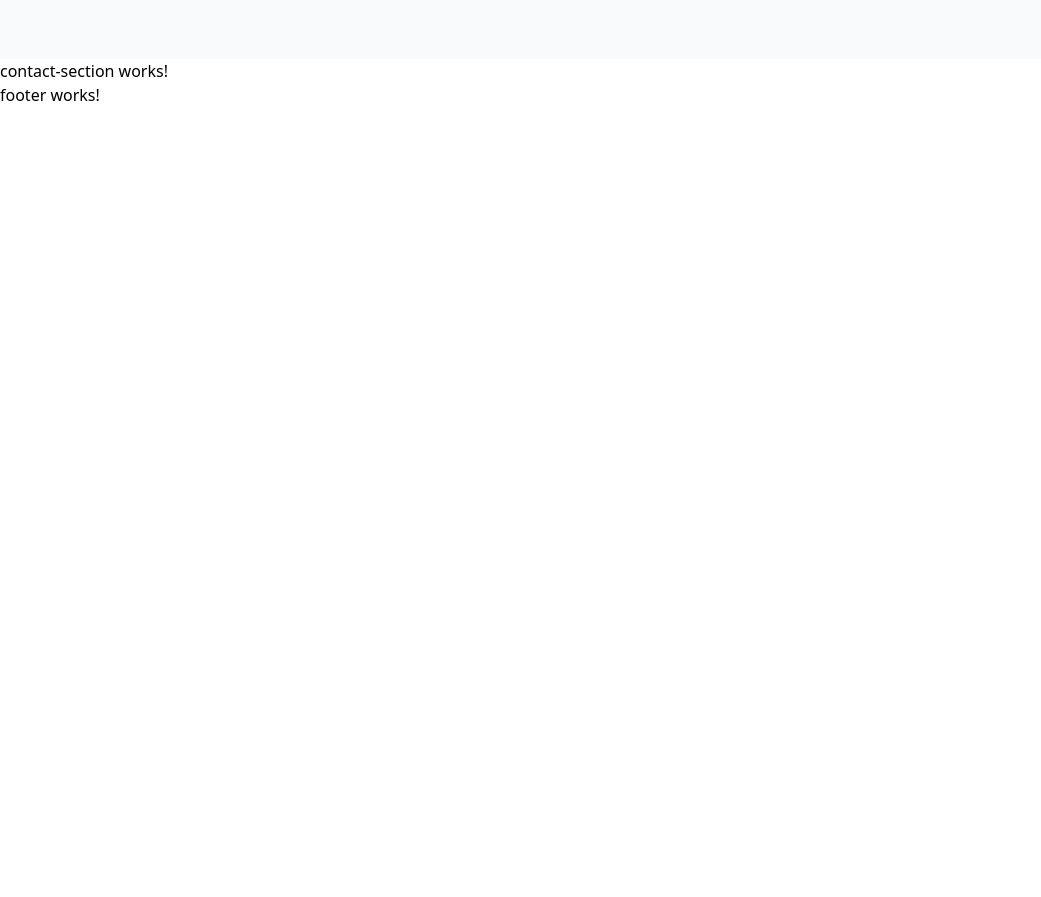
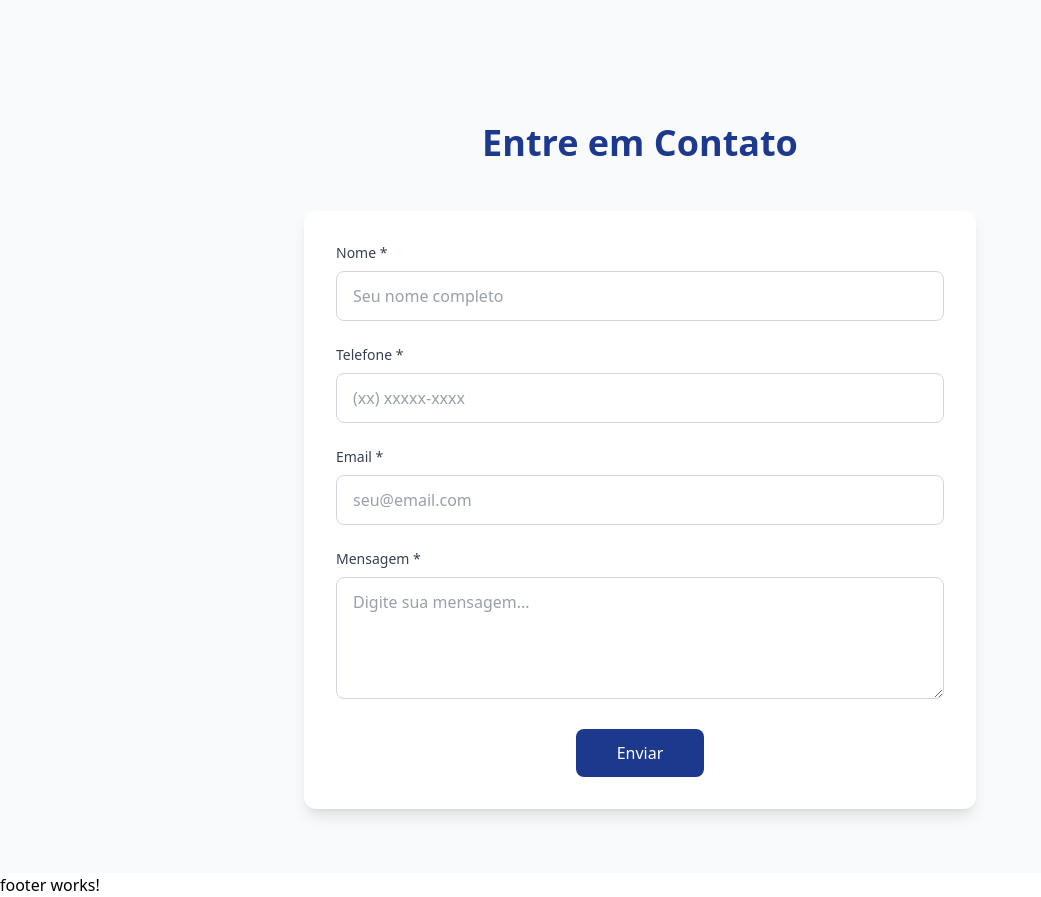
Before and after one commit to fabiords07/projeto-pdc-fullstack, an Angular app in the folder frontend/: page / in a window 1280 px wide. Shown: the part 1400-2297 px from the top of the page, without its empty margins (0-1041 px from the left). Before the commit the page ends 1507 px from the top, so only its background shows below. Built offline with nearby package versions, Linux system fonts and the light colour scheme.

Commit message:
feat: adds contact section

```diff
--- a/frontend/src/app/components/contact-section/contact-section.component.html
+++ b/frontend/src/app/components/contact-section/contact-section.component.html
@@ -1 +1,131 @@
-<p>contact-section works!</p>
+<section id="contato" class="bg-gray-50 py-16">
+  <div class="container mx-auto px-6">
+
+    <!-- Título -->
+    <div class="text-center mb-12">
+      <h2 class="text-3xl md:text-4xl font-semibold text-blue-900 mb-4">
+        Entre em Contato
+      </h2>
+    </div>
+
+    <!-- Formulário -->
+    <div class="max-w-2xl mx-auto">
+
+      <!-- Card do Formulário -->
+      <div class="bg-white rounded-xl shadow-lg p-6 md:p-8">
+
+        <!-- Mensagens de Sucesso/Erro -->
+        <div *ngIf="mensagemSucesso" class="mb-6 p-4 bg-green-100 border border-green-400 text-green-700 rounded-lg relative">
+          <span>{{ mensagemSucesso }}</span>
+          <button
+            (click)="fecharMensagem()"
+            class="absolute top-2 right-2 text-green-700 hover:text-green-900"
+          >
+            ✕
+          </button>
+        </div>
+
+        <div *ngIf="mensagemErro" class="mb-6 p-4 bg-red-100 border border-red-400 text-red-700 rounded-lg relative">
+          <span>{{ mensagemErro }}</span>
+          <button
+            (click)="fecharMensagem()"
+            class="absolute top-2 right-2 text-red-700 hover:text-red-900"
+          >
+            ✕
+          </button>
+        </div>
+
+        <!-- Formulário Principal -->
+        <form (ngSubmit)="onSubmit()" class="space-y-6">
+
+          <!-- Nome -->
+          <div>
+            <label for="nome" class="block text-sm font-medium text-gray-700 mb-2">
+              Nome *
+            </label>
+            <input
+              type="text"
+              id="nome"
+              name="nome"
+              [(ngModel)]="form.nome"
+              placeholder="Seu nome completo"
+              required
+              class="w-full px-3 py-2 text-sm border border-gray-300 rounded-lg focus:outline-none focus:ring-2 focus:ring-blue-500 focus:border-transparent text-gray-700 md:px-4 md:py-3 md:text-base"
+              [disabled]="enviando"
+            />
+          </div>
+
+          <!-- Telefone -->
+          <div>
+            <label for="telefone" class="block text-sm font-medium text-gray-700 mb-2">
+              Telefone *
+            </label>
+            <input
+              type="tel"
+              id="telefone"
+              name="telefone"
+              [(ngModel)]="form.telefone"
+              appPhoneMask
+              placeholder="(xx) xxxxx-xxxx"
+              required
+              class="w-full px-3 py-2 text-sm border border-gray-300 rounded-lg focus:outline-none focus:ring-2 focus:ring-blue-500 focus:border-transparent text-gray-700 md:px-4 md:py-3 md:text-base"
+              [disabled]="enviando"
+            />
+          </div>
+
+          <!-- Email -->
+          <div>
+            <label for="email" class="block text-sm font-medium text-gray-700 mb-2">
+              Email *
+            </label>
+            <input
+              type="email"
+              id="email"
+              name="email"
+              [(ngModel)]="form.email"
+              placeholder="seu@email.com"
+              required
+              class="w-full px-3 py-2 text-sm border border-gray-300 rounded-lg focus:outline-none focus:ring-2 focus:ring-blue-500 focus:border-transparent text-gray-700 md:px-4 md:py-3 md:text-base"
+              [disabled]="enviando"
+            />
+          </div>
+
+          <!-- Mensagem -->
+          <div>
+            <label for="mensagem" class="block text-sm font-medium text-gray-700 mb-2">
+              Mensagem *
+            </label>
+            <textarea
+              id="mensagem"
+              name="mensagem"
+              [(ngModel)]="form.mensagem"
+              placeholder="Digite sua mensagem..."
+              required
+              rows="4"
+              class="w-full px-3 py-2 text-sm border border-gray-300 rounded-lg focus:outline-none focus:ring-2 focus:ring-blue-500 focus:border-transparent text-gray-700 resize-vertical md:px-4 md:py-3 md:text-base"
+              [disabled]="enviando"
+            ></textarea>
+          </div>
+
+          <!-- Botão de Envio -->
+          <div class="text-center">
+            <button
+              type="submit"
+              [disabled]="enviando"
+              class="bg-blue-900 text-white px-8 py-3 rounded-lg font-medium hover:bg-blue-800 transition duration-300 disabled:opacity-50 disabled:cursor-not-allowed min-w-32"
+            >
+              <span *ngIf="!enviando">Enviar</span>
+              <span *ngIf="enviando" class="flex items-center justify-center">
+                <div class="animate-spin rounded-full h-4 w-4 border-b-2 border-white mr-2"></div>
+                Enviando...
+              </span>
+            </button>
+          </div>
+
+        </form>
+
+      </div>
+
+    </div>
+  </div>
+</section>
--- a/frontend/src/app/components/contact-section/contact-section.component.ts
+++ b/frontend/src/app/components/contact-section/contact-section.component.ts
@@ -1,11 +1,101 @@
 import { Component } from '@angular/core';
+import { CommonModule } from '@angular/common';
+import { FormsModule } from '@angular/forms';
+import { PhoneMaskDirective } from '../../directives/phone-mask.directive';
+
+interface ContatoForm {
+  nome: string;
+  telefone: string;
+  email: string;
+  mensagem: string;
+}
 
 @Component({
   selector: 'app-contact-section',
-  imports: [],
+  standalone: true,
+  imports: [CommonModule, FormsModule, PhoneMaskDirective],
   templateUrl: './contact-section.component.html',
-  styleUrl: './contact-section.component.css'
+  styleUrls: ['./contact-section.component.css']
 })
 export class ContactSectionComponent {
+  form: ContatoForm = {
+    nome: '',
+    telefone: '',
+    email: '',
+    mensagem: ''
+  };
 
+  enviando: boolean = false;
+  mensagemSucesso: string = '';
+  mensagemErro: string = '';
+
+  constructor() {}
+
+  onSubmit(): void {
+    if (this.validarFormulario()) {
+      this.enviarFormulario();
+    }
+  }
+
+  private validarFormulario(): boolean {
+    this.mensagemErro = '';
+
+    if (!this.form.nome.trim()) {
+      this.mensagemErro = 'Nome é obrigatório';
+      return false;
+    }
+
+    if (!this.form.telefone.trim()) {
+      this.mensagemErro = 'Telefone é obrigatório';
+      return false;
+    }
+
+    if (!this.form.email.trim()) {
+      this.mensagemErro = 'Email é obrigatório';
+      return false;
+    }
+
+    if (!this.isEmailValido(this.form.email)) {
+      this.mensagemErro = 'Email deve ter um formato válido';
+      return false;
+    }
+
+    if (!this.form.mensagem.trim()) {
+      this.mensagemErro = 'Mensagem é obrigatória';
+      return false;
+    }
+
+    return true;
+  }
+
+  private isEmailValido(email: string): boolean {
+    const emailRegex = /^[^\s@]+@[^\s@]+\.[^\s@]+$/;
+    return emailRegex.test(email);
+  }
+
+  private enviarFormulario(): void {
+    this.enviando = true;
+    this.mensagemErro = '';
+    this.mensagemSucesso = '';
+
+    setTimeout(() => {
+      this.enviando = false;
+      this.mensagemSucesso = 'Mensagem enviada com sucesso! Entraremos em contato em breve.';
+      this.limparFormulario();
+    }, 2000);
+  }
+
+  private limparFormulario(): void {
+    this.form = {
+      nome: '',
+      telefone: '',
+      email: '',
+      mensagem: ''
+    };
+  }
+
+  fecharMensagem(): void {
+    this.mensagemSucesso = '';
+    this.mensagemErro = '';
+  }
 }
--- /dev/null
+++ b/frontend/src/app/directives/phone-mask.directive.ts
@@ -0,0 +1,74 @@
+import { Directive, ElementRef, HostListener } from '@angular/core';
+
+@Directive({
+  selector: '[appPhoneMask]',
+  standalone: true
+})
+export class PhoneMaskDirective {
+
+  constructor(private el: ElementRef) {}
+
+  @HostListener('input', ['$event'])
+  onInput(event: any): void {
+    const input = event.target;
+    let value = input.value.replace(/\D/g, '');
+
+    if (value.length > 11) {
+      value = value.substring(0, 11);
+    }
+
+    let formattedValue = '';
+
+    if (value.length === 0) {
+      formattedValue = '';
+    } else if (value.length <= 2) {
+      formattedValue = `(${value}`;
+    } else if (value.length <= 7) {
+      formattedValue = `(${value.substring(0, 2)}) ${value.substring(2)}`;
+    } else {
+      formattedValue = `(${value.substring(0, 2)}) ${value.substring(2, 7)}-${value.substring(7)}`;
+    }
+
+    input.value = formattedValue;
+
+    const event2 = new Event('input', { bubbles: true });
+    input.dispatchEvent(event2);
+  }
+
+  @HostListener('keydown', ['$event'])
+  onKeyDown(event: KeyboardEvent): void {
+    const input = event.target as HTMLInputElement;
+    const value = input.value.replace(/\D/g, '');
+
+    const allowedKeys = [8, 9, 27, 13, 46, 35, 36, 37, 38, 39, 40];
+
+    if (allowedKeys.includes(event.keyCode) ||
+        (event.ctrlKey && [65, 67, 86, 88, 90].includes(event.keyCode))) {
+      return;
+    }
+
+    if (value.length >= 11 && ![8, 46].includes(event.keyCode)) {
+      event.preventDefault();
+      return;
+    }
+
+    if (event.keyCode < 48 || event.keyCode > 57) {
+      if (event.keyCode < 96 || event.keyCode > 105) {
+        event.preventDefault();
+      }
+    }
+  }
+
+  @HostListener('paste', ['$event'])
+  onPaste(event: ClipboardEvent): void {
+    event.preventDefault();
+    const pastedText = event.clipboardData?.getData('text') || '';
+    const numbers = pastedText.replace(/\D/g, '').substring(0, 11);
+
+    const input = event.target as HTMLInputElement;
+    input.value = numbers;
+
+    const inputEvent = new Event('input', { bubbles: true });
+    input.dispatchEvent(inputEvent);
+  }
+}
```
